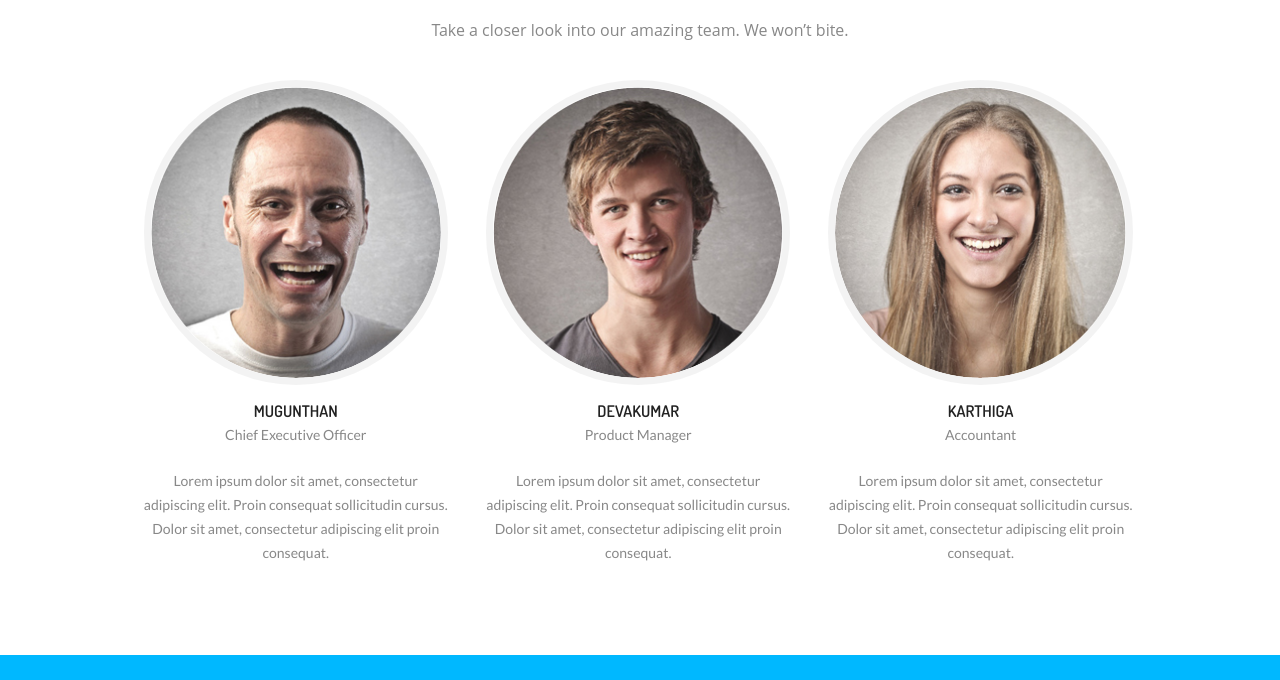
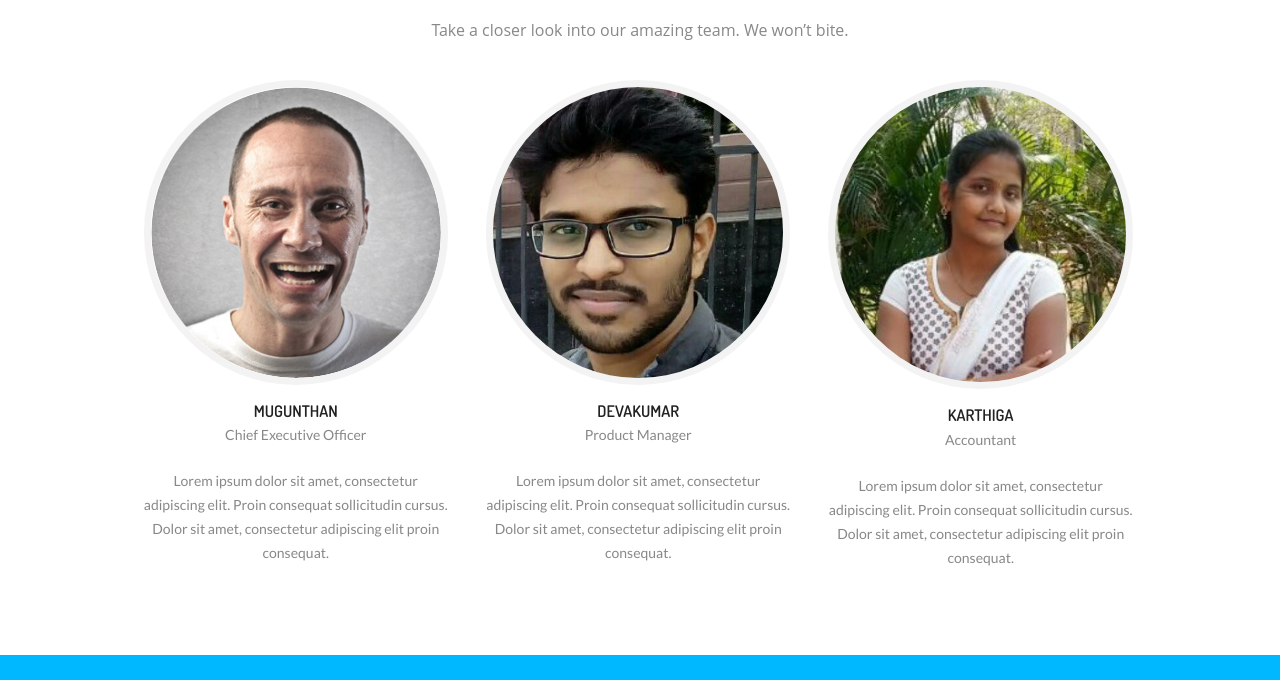
Before and after one commit to Eoriginator/Eoriginator.github.io, a plain HTML site: page index.html in a window 1280 px wide. Shown: the part 2855-3535 px from the top of the page. Drawn offline with Linux system fonts and the light colour scheme.

Commit message:
Images profile

```diff
--- a/index.html
+++ b/index.html
@@ -419,7 +419,7 @@ function resizeText() {
       <div class="team-leader-box">
         <div class="team-leader  wow fadeInDown delay-06s">
           <div class="team-leader-shadow"><a href="javascript:void(0)"></a></div>
-          <img src="img/team-leader-pic2.jpg" alt="">
+          <img src="img/devaprofile.jpg" alt="">
           <ul>
             <li><a href="javascript:void(0)" class="fa-twitter"></a></li>
             <li><a href="javascript:void(0)" class="fa-facebook"></a></li>
@@ -434,7 +434,7 @@ function resizeText() {
       <div class="team-leader-box">
         <div class="team-leader wow fadeInDown delay-09s">
           <div class="team-leader-shadow"><a href="javascript:void(0)"></a></div>
-          <img src="img/team-leader-pic3.jpg" alt="">
+          <img src="img/karthiga.jpg" alt="">
           <ul>
             <li><a href="javascript:void(0)" class="fa-twitter"></a></li>
             <li><a href="javascript:void(0)" class="fa-facebook"></a></li>
```
Also changed, not shown: img/devaprofile.jpg (added), img/karthiga.jpg (added), img/kathiga.jpg (added).
